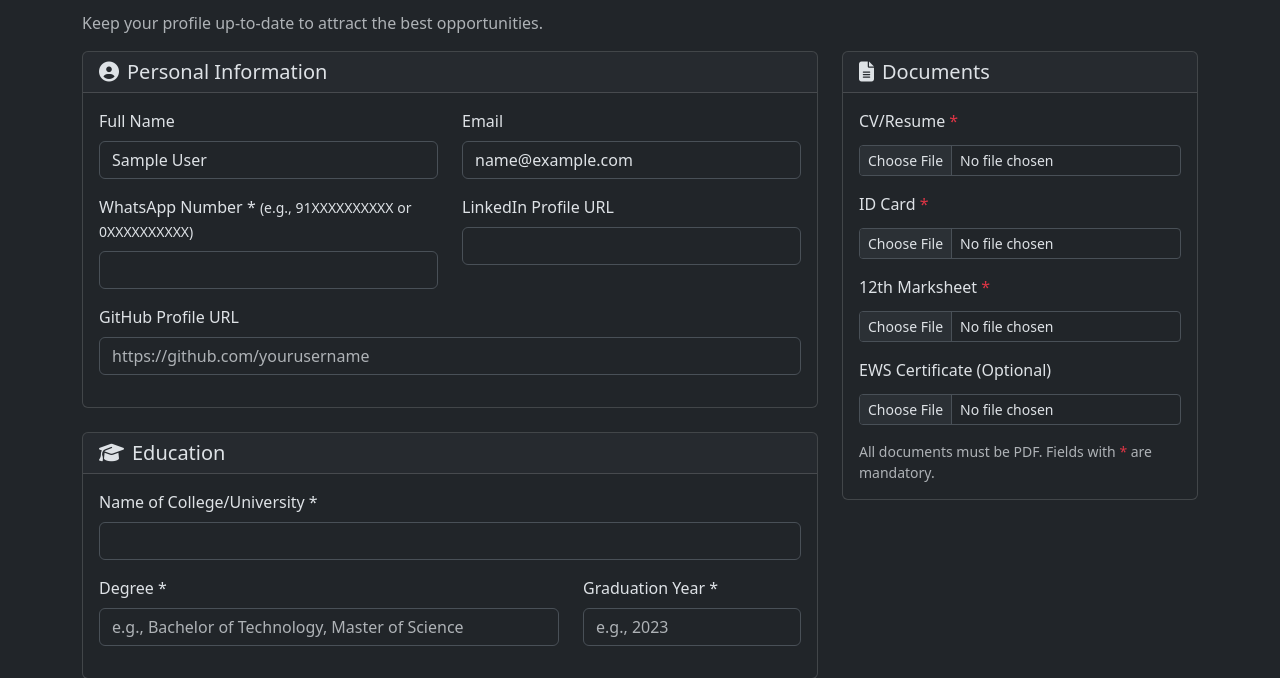
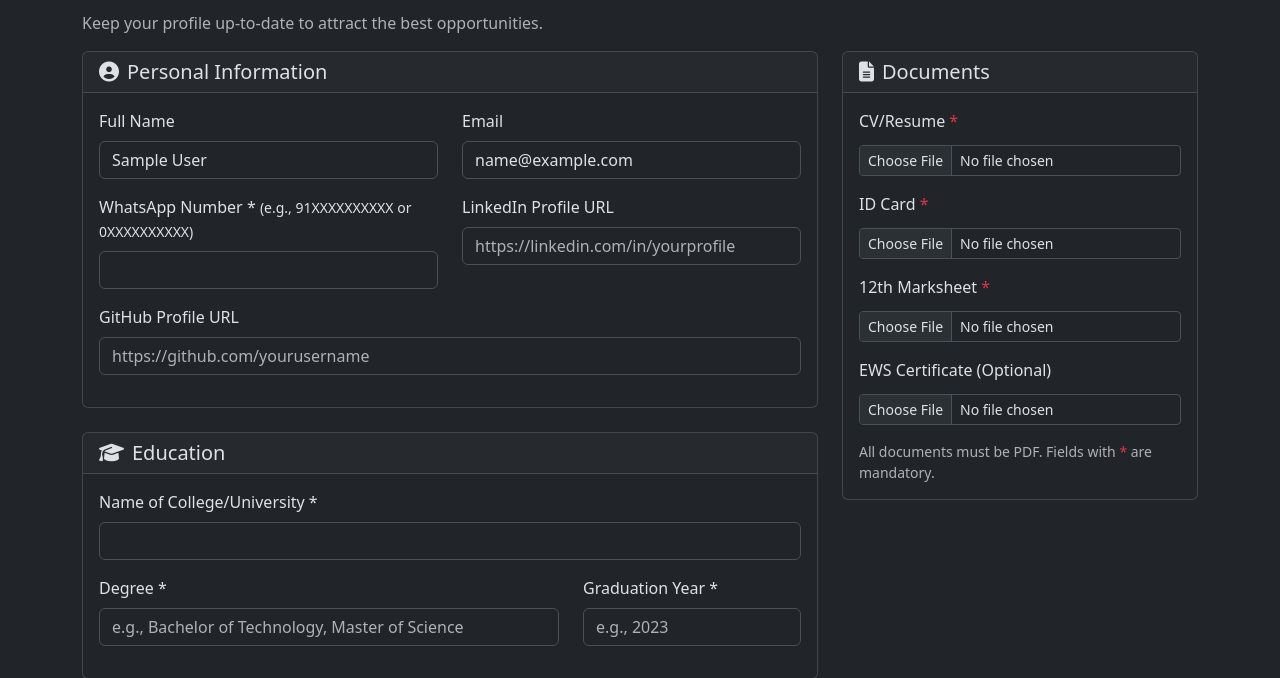
Before and after one commit to Disha-01-alt/Job-Portal, a Flask app: template templates/candidate/profile.html in a window 1280 px wide. Shown: the part 401-1079 px from the top of the page. Run offline with Flask 3, Linux system fonts and the light colour scheme; the template is opened without the code that fills it, so the values that code supplies are empty; the visitor is signed in with stand-in values (Sample User, id 1).

Commit message:
Update profile.html

```diff
--- a/templates/candidate/profile.html
+++ b/templates/candidate/profile.html
@@ -22,15 +22,17 @@
                          <div class="row">
                              <div class="col-md-6 mb-3">
                                  <label class="form-label">Full Name</label>
+                                 {# This field is readonly and does not have a 'name' attribute, so it won't be submitted. #}
+                                 {# Full name should be managed via registration or a dedicated account settings page if editable post-reg. #}
                                  <input type="text" class="form-control" value="{{ current_user.full_name or '' }}" readonly>
                              </div>
                              <div class="col-md-6 mb-3">
                                  <label class="form-label">Email</label>
+                                 {# Email is a primary identifier and typically not changed freely. #}
                                  <input type="email" class="form-control" value="{{ current_user.email }}" readonly>
                              </div>
                          </div>
                          <div class="row">
-                            {# templates/candidate/profile.html - Inside the user details section #}
                             <div class="col-md-6 mb-3">
                                 <label for="whatsapp_number" class="form-label">WhatsApp Number * <small>(e.g., 91XXXXXXXXXX or 0XXXXXXXXXX)</small></label>
                                 <input type="tel" class="form-control" id="whatsapp_number" name="whatsapp_number"
@@ -43,13 +45,17 @@
                                 </div>
                             </div>
                              <div class="col-md-6 mb-3">
-                                 <label class="form-label">LinkedIn Profile URL</label>
-                                 <input type="url" class="form-control" value="{{ current_user.linkedin or '' }}" readonly>
+                                 <label for="linkedin" class="form-label">LinkedIn Profile URL</label> {# Changed from readonly #}
+                                 <input type="url" class="form-control" id="linkedin" name="linkedin"
+                                        value="{{ (form_data_attempt.linkedin if form_data_attempt else (current_user.linkedin if current_user else '')) or '' }}"
+                                        placeholder="https://linkedin.com/in/yourprofile">
                              </div>
                          </div>
                         <div class="mb-3">
-                             <label for="github" class="form-label">GitHub Profile URL</label> {# Added for #}
-                             <input type="url" class="form-control" id="github" name="github" value="{{ current_user.github or '' }}" placeholder="https://github.com/yourusername"> {# REMOVED readonly, ADDED name, id, placeholder #}
+                             <label for="github" class="form-label">GitHub Profile URL</label>
+                             <input type="url" class="form-control" id="github" name="github"
+                                    value="{{ (form_data_attempt.github if form_data_attempt else (current_user.github if current_user else '')) or '' }}"
+                                    placeholder="https://github.com/yourusername">
                          </div>
                     </div>
                 </div>
```
Lines whose indentation alone changed are shown as unchanged.
